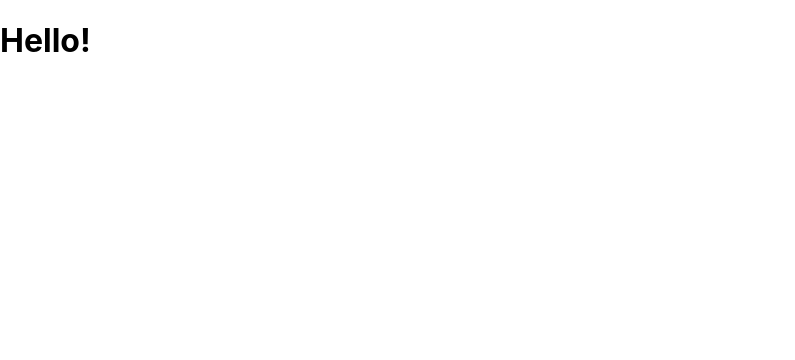
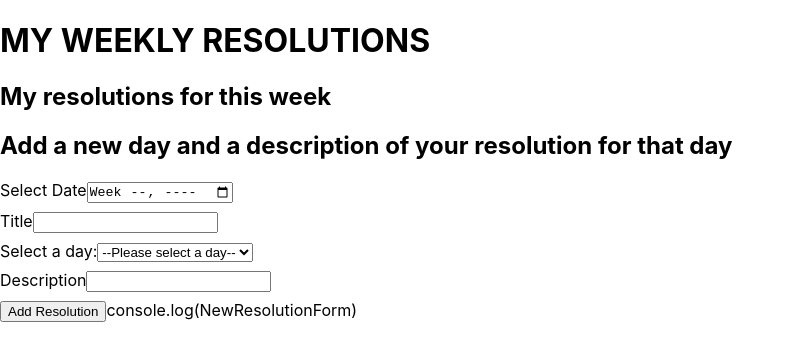
Before and after one commit to immatte/My-Weekly-Resolutions, a React (Create React App) app in the folder client/: page / in a window 1280 px wide. Shown: the top 360 px of the page, without its empty margins (0-795 px from the left). Built offline with nearby package versions, Linux system fonts and the light colour scheme.

Commit message:
form all in one with done and delete buttons

```diff
--- a/client/package.json
+++ b/client/package.json
@@ -7,6 +7,7 @@
     "@testing-library/react": "^13.4.0",
     "@testing-library/user-event": "^13.5.0",
     "react": "^18.2.0",
+    "react-datepicker": "^4.10.0",
     "react-dom": "^18.2.0",
     "react-scripts": "5.0.1",
     "web-vitals": "^2.1.4"
--- a/client/src/App.js
+++ b/client/src/App.js
@@ -1,14 +1,99 @@
-//import React, { useState } from "react";
-// // import NewResolutionForm from "./components/NewResolutionForm";
-// // import ResolutionList from "./components/ResolutionList";
+import React, { useState } from "react";
+import NewResolutionForm from "./components/NewResolutionForm";
+import ResolutionList from "./components/ResolutionList";
+
 import './App.css';
 
-function App() {
+//function App() {
+  //I want that the form view is set if there is no resolutions for that week yet
+  //const [noResolutions, setResolution] = useState(false);
+  //I want to show the resolution list if there is one or more resolutions
+  //const [resolutions, setResolutionList] = useState([]);
+  //I don't know what to put inside the () in useState or even if I need that
+  //but if not, what should I write after = in lines 11 and 14?
+  //const [featResolution, setFeatResolution] = useState({});
+  // const handleAddResolution = (newResolution) => {
+  //   //I want to add a unique id to each weekly resolution.
+  //   newResolution.id = resolutions.length + 1;
+  //   setResolution((state) => [...state, newResolution]);
+  // };
+
+  // const handleChangeView = (noResolutions) => {
+  //   setResolution(noResolutions);
+  // }
+
+  // //This is called when the user clicks on a resolution
+  // function showResolution(id) {
+  //   let selectResolution = resolutions.find(r => r.id === id);
+  //   setFeatResolution(selectResolution);
+  // }
+
+  function App() {
+    const [allResolutions, setAllResolutions] = useState([]);
+
+    function addResolution(newResolution) {
+      newResolution.id = allResolutions.length + 1; //to add an unique ID
+
+    //push on the allResolutions array
+    let newAllResolutions = [...allResolutions];
+    newAllResolutions.push(newResolution);
+    setAllResolutions(allResolutions => newAllResolutions);
+  }
+
+  function toggleDone(id) {
+    //make a copy of state
+    let newAllResolutions = [...allResolutions];
+    //find the resolution to modify
+    let resolution = newAllResolutions.find(r => r.id === id);
+    //toggle the "done" property
+    resolution.done = !resolution.done;
+    //update state
+    setAllResolutions(allResolutions => newAllResolutions);
+  }
+
+  function deleteResolution(id) {
+    //make copy of state and remove resolution in same step
+  let newAllResolutions = allResolutions.filter(r => r.id !== id);
+  //update state
+  setAllResolutions(allResolutions => newAllResolutions);
+  }
+
   return (
     <div className="App">
-      <h1>Hello!</h1>
-    </div>
+      <h1>MY WEEKLY RESOLUTIONS</h1>
+
+      <h2>My resolutions for this week</h2>
+      <ResolutionList
+          resolutions={allResolutions}
+          toggleDoneCb={id => toggleDone(id)}
+          deleteCb={id => deleteResolution(id)}
+           />
+
+      <h2>Add a new day and a description of your resolution for that day</h2>
+      {/* Pass function to child component: call this function when user submits form */}
+      <NewResolutionForm addResolutionCb={nr => addResolution(nr)} />
+      </div>
   );
 }
 
+//  <nav>
+//   <button className = { noResolutions ? 'active' : null } on onClick={() =>
+//   handleChangeView(true)}>ADD NEW RESOLUTION</button>
+//   <button className = { !noResolutions ? 'active' : null } on onClick={() =>
+//   handleChangeView(false)}>MY RESOLUTIONS FOR THIS WEEK</button>
+// </nav>
+
+//   (noResolutions)
+//   //pass down callback to add new resolution
+//   ? <NewResolutionForm addResolutionCb={ (newResolution) => handleAddResolution(newResolution)} />
+//   //pass down callback of the resolution list, I think
+//   : <ResolutionList
+//       resolutions1={resolutions}
+//       featResolution1={featResolution}
+//       showResolutionCb1={id => showResolution(id)}
+//   />
+//  }
+
+
+
 export default App;
--- /dev/null
+++ b/client/src/components/FeatResolution.js
@@ -0,0 +1,17 @@
+import React from "react";
+import './FeatResolution.css';
+
+function FeatResolution(props) {
+    let fr = props.featResolution2;
+
+return (
+    <div className="FeatResolution">
+        <h2>{fr.title}</h2>
+        <p>{fr.description}</p>
+        {/* I want to show the title and also the days and
+        the tasks corresponding to each day */}
+    </div>
+);
+}
+
+export default FeatResolution;
--- a/client/src/components/NewResolutionForm.css
+++ b/client/src/components/NewResolutionForm.css
@@ -0,0 +1,4 @@
+.NewResolutionForm label {
+    display: block;
+    margin-bottom: .5em;
+}
--- a/client/src/components/NewResolutionForm.js
+++ b/client/src/components/NewResolutionForm.js
@@ -1,11 +1,102 @@
 import React, { useState } from "react";
 import "./NewResolutionForm.css";
+//import DatePicker from "react-datepicker";
+
+const EMPTY_FORM = {
+   // title: "",
+   // date: "",
+    day: "",
+    description: "",
+};
+
+function NewResolutionForm(props) {
+    const [formData, setFormData] = useState(EMPTY_FORM);
+
+    function handleChange(event) {
+        //get the name of the field typed in and its value after the keystroke
+        const name = event.target.name;
+        const value = event.target.value;
+
+        let newFormData = {...formData};
+        newFormData[name] = value;
+        setFormData(formData => newFormData);
+
+        //overwrite the property name (title, description) with value
+        // setResolution((state) => ({
+        //     ...state,
+        //     [name]: value,
+        // }));
+    };
+
+    const handleSubmit = (e) => {
+        e.preventDefault();
+        //the parent passed us a "addResolutionCb" prop; call it and pass the resolution object
+        props.addResolutionCb(formData);
+        setFormData(EMPTY_FORM); //to reset the form fields
+    };
 
 
+return (
+    //<div className="NewResolutionForm">
+        //<h2>Add New Resolution</h2>
+
+        <form className="NewResolutionForm" onSubmit={handleSubmit}>
+           <label>
+                Select Date
+                <input
+                type="week"
+                name="date"
+                value={formData.date}
+                onChange={handleChange}/>
+            </label>
+                {/* <Datepicker
+                    controls={['calendar']}
+                    select="preset-range"
+                    firstSelectDay={1}
+                    selectSize={7}
+                /> */}
 
 
+            <label>
+                Title
+                <input
+                type="text"
+                name="title"
+                value={formData.title}
+                onChange={handleChange}
+                />
+            </label>
 
 
+            <div>
+            <label for="day-select">Select a day:
+              <select name="day" id="day-select" onChange={handleChange}>
+                    <option value="">--Please select a day--</option>
+                    <option value="Monday">Monday</option>
+                    <option value="Tuesday">Tuesday</option>
+                    <option value="Wednesday">Wednesday</option>
+                    <option value="Thursday">Thursday</option>
+                    <option value="Friday">Friday</option>
+                    <option value="Saturday">Saturday</option>
+                    <option value="Sunday">Sunday</option>
+                 </select>
+            </label>
+
+            <label>
+                Description
+                <input
+                type="text"
+                name="description"
+                value={formData.description}
+                onChange={handleChange}
+                />
+            </label>
+            <button type="submit">Add Resolution</button>
+            console.log(NewResolutionForm)
+            </div>
+        </form>
+    );
+}
 
 
 
--- a/client/src/components/ResolutionList.css
+++ b/client/src/components/ResolutionList.css
@@ -0,0 +1,9 @@
+.ResolutionList button {
+    margin: 0 5px;
+    font-size: 0.5em;
+}
+
+.ResolutionList .done {
+    text-decoration: line-through;
+    color: #888;
+}
--- a/client/src/components/ResolutionList.js
+++ b/client/src/components/ResolutionList.js
@@ -1,5 +1,40 @@
-import React, { useState } from "react";
+// import React, { useState } from "react";
+import React from "react"
 import "./ResolutionList.css";
+//import FeatResolution from "./FeatResolution";
+
+function ResolutionList(props) {
+    return (
+        <div className="ResolutionList">
+            <ul>
+                {
+                    props.resolutions.map(r => (
+                        <li key={r.id} className={r.done ? "done" : null}>
+                            {r.title} {r.day} {r.description}
+                            <button onClick={e => props.toggleDoneCb(r.id)} type="button">
+                                done
+                            </button>
+                            <button onClick={e => props.deleteCb(r.id)} type="button">
+                                delete
+                            </button>
+                            </li>
+                    ))
+                }
+            </ul>
+        </div>
+    );
+}
+
+
+{/* pass "featResolution1" prop from App to FeatResolution as "featResolution2"
+            <FeatResolution featResolution2={props.featResolution1} />
+            <ResolutionList
+    resolutions2={props.resolutions1}
+// pass callback from App down to ResolutionList; it gets called on user click
+    showResolutionCb2={id => props.showResolutionCb1(id)}
+            /> */}
+
+
 
 
 
```
Also changed, not shown: client/src/components/FeatResolution.css (added), 1 other file (tests, documents, lock files or other folders).
